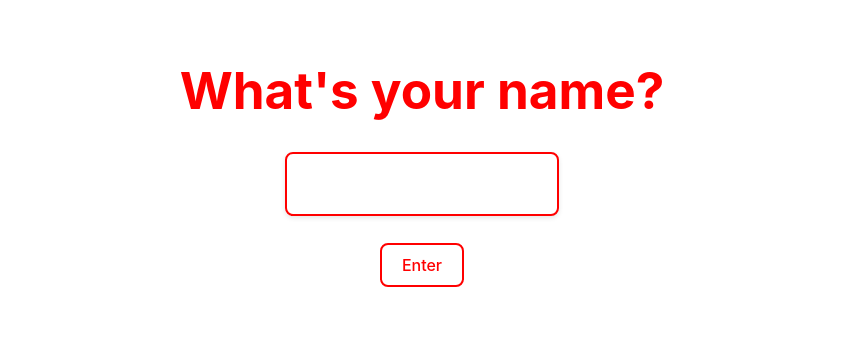
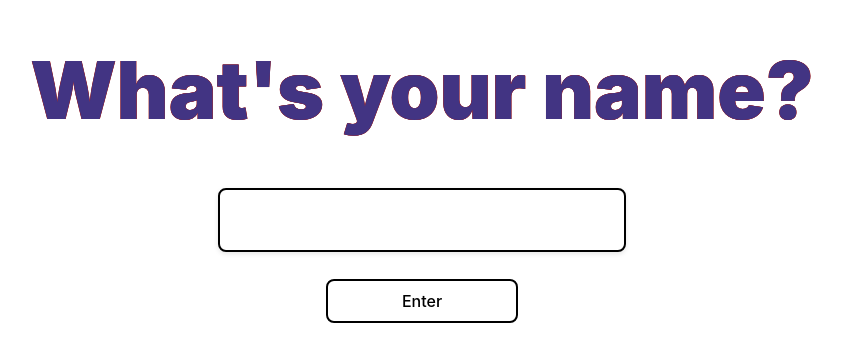
Before and after one commit to sbinkader/C.H.E.S, a React (Vite) app in the folder C.H.E.S/: page / in a window 1280 px wide. Shown: the part 229-590 px from the top of the page, without its empty margins (218-1060 px from the left). Built offline with nearby package versions, Linux system fonts and the light colour scheme.

Commit message:
Touch Ups, stylistic changes

```diff
--- a/C.H.E.S/src/App.jsx
+++ b/C.H.E.S/src/App.jsx
@@ -4,9 +4,12 @@ import Username from "./landingPage";
 import SelectTheTwo from "./Mode";
 import GamePage from "./gamepage";
 import { BrowserRouter, Routes, Route } from "react-router-dom";
+import { NameProvider } from "./NameContext";
+
 
 function App() {
   return (
+    <NameProvider>
     <BrowserRouter>
       <Routes>
         <Route path="/" element={<Username />} />
@@ -15,6 +18,7 @@ function App() {
         <Route path="/game/:mode" element={<GamePage />} />
       </Routes>
     </BrowserRouter>
+    </NameProvider>
   );
 }
 
--- a/C.H.E.S/src/Mode.jsx
+++ b/C.H.E.S/src/Mode.jsx
@@ -1,7 +1,12 @@
 import { useNavigate } from "react-router-dom";
+import { useName } from "./NameContext";
+import "./index.css";
+
 
 export default function SelectTheTwo() {
   const navigate = useNavigate();
+  const {userName} = useName();
+
   const containerStyle = {
     display: "flex",
     flexDirection: "column",
@@ -67,7 +72,7 @@ export default function SelectTheTwo() {
 
   return (
     <div style={containerStyle}>
-      <p style={textStyle}>Select the game mode you want to compete in:</p>
+      <p className="generalText">Hi {userName}, please select the game mode you want to compete in:</p>
 
       <div style={buttonContainerStyle}>
         <button style={rankedButtonStyle} onClick={goToTimed}>
--- /dev/null
+++ b/C.H.E.S/src/NameContext.jsx
@@ -0,0 +1,14 @@
+import { createContext, useState, useContext } from "react";
+
+const NameContext = createContext();
+
+export function NameProvider ({ children }) {
+    const [userName, setUserName] = useState("");
+    return (
+        <NameContext.Provider value={{ userName, setUserName }}>{children}</NameContext.Provider>
+    );
+}
+
+export function useName() {
+    return useContext(NameContext);
+}
--- a/C.H.E.S/src/gamepage.jsx
+++ b/C.H.E.S/src/gamepage.jsx
@@ -2,6 +2,8 @@ import { useState, useEffect } from "react";
 import { motion } from "framer-motion";
 import { useParams } from "react-router-dom";
 import PropTypes from "prop-types";
+import { useName } from "./NameContext";
+
 
 function GamePage() {
   const { mode } = useParams();
@@ -143,6 +145,7 @@ function GamePage() {
           width: "100vw",
           backgroundColor: "white",
         }}
+        className="generalTextGame"
       >
         <div
           style={{
@@ -216,6 +219,7 @@ function GamePage() {
           width: "100vw",
           backgroundColor: "white",
         }}
+        className="generalTextGame"
       >
         <h1>Game Over!</h1>
         <h2>Your score: {count}</h2>
@@ -233,8 +237,9 @@ function GamePage() {
             transition:
               "transform 0.2s ease-in-out, box-shadow 0.2s ease-in-out",
           }}
+          className="generalTextGame"
         >
-          Play again!
+          Play Again!
         </button>
       </div>
     );
--- a/C.H.E.S/src/index.css
+++ b/C.H.E.S/src/index.css
@@ -35,6 +35,21 @@ h1 {
   line-height: 1.1;
 }
 
+.generalText {
+    font-Size: 4rem;
+    font-weight: 900;
+    color: rgb(66, 52, 131);
+    margin-top: 54;
+    text-shadow:
+      -0.2px -0.2px 0.2px brown, 0.2px -0.2px 0.2px brown, -0.2px 0.2px 0.2px brown, 0.2px 0.2px 0.2px brown;
+}
+
+.generalTextGame {
+  color: rgb(66, 52, 131);
+  text-shadow:
+    -0.2px -0.2px 0.2px brown, 0.2px -0.2px 0.2px brown, -0.2px 0.2px 0.2px brown, 0.2px 0.2px 0.2px brown;
+}
+
 button {
   border-radius: 8px;
   border: 1.5px solid transparent;
--- a/C.H.E.S/src/landingPage.jsx
+++ b/C.H.E.S/src/landingPage.jsx
@@ -1,14 +1,17 @@
 import { useState } from "react";
 import { useNavigate } from "react-router-dom";
+import { useName } from "./NameContext";
+import "./index.css";
 
 export default function Username() {
   const [name, setName] = useState(""); // Local state for input
   const navigate = useNavigate();
+  const { setUserName } = useName(); // Access context function
 
   const handleSubmit = (e) => {
-    e.preventDefault(); // Prevent page reload
+    e.preventDefault();
     if (name.trim()) {
-      // Ensure name isn’t empty
+      setUserName(name);
       navigate("/mode");
     }
   };
@@ -24,8 +27,8 @@ export default function Username() {
       <div>
         <form onSubmit={handleSubmit}>
           <div>
-            <label htmlFor="name">
-              <h1 style={{ color: "#ff0000" }}>What&apos;s your name?</h1>
+            <label name="name">
+              <h1 style={{fontSize: "5rem" }}  className="generalText">What&apos;s your name?</h1>
             </label>
             <div>
               <input
@@ -36,17 +39,16 @@ export default function Username() {
                 onChange={(e) => setName(e.target.value)}
                 style={{
                   height: "40px",
-                  width: "250px",
+                  width: "30vw",
                   padding: "10px",
-                  border: "2px solid #ff0000",
+                  border: "2px solid black",
                   borderRadius: "8px",
                   boxShadow: "0 2px 5px rgba(0, 0, 0, 0.1)",
                   fontSize: "16px",
                   outline: "none",
                   transition: "border-color 0.3s ease",
                 }}
-                onFocus={(e) => (e.target.style.borderColor = "#ff5555")}
-                onBlur={(e) => (e.target.style.borderColor = "#ff0000")}
+
               />
             </div>
           </div>
@@ -55,23 +57,25 @@ export default function Username() {
             <button
               type="submit" // Trigger form submission
               style={{
-                color: "#ff0000",
+                color: "black",
                 backgroundColor: "transparent",
-                border: "2px solid #ff0000",
+                border: "2px solid black",
                 borderRadius: "8px",
                 padding: "10px 20px",
                 fontSize: "16px",
+                minWidth: "15vw",
+                width: "10vw",
                 cursor: "pointer",
                 transition: "all 0.3s ease",
                 outline: "none",
               }}
               onMouseOver={(e) => {
                 e.target.style.backgroundColor = "#ff000033"; // Light red hover
-                e.target.style.color = "#ff5555"; // Slightly lighter red text
+                e.target.style.color = "black"; // Slightly lighter red text
               }}
               onMouseOut={(e) => {
                 e.target.style.backgroundColor = "transparent";
-                e.target.style.color = "#ff0000";
+                e.target.style.color = "black";
               }}
               onFocus={(e) => {
                 e.target.style.boxShadow = "0 0 5px rgba(255, 0, 0, 0.5)"; // Focus glow
```
Also changed, not shown: 1 other file (tests, documents, lock files or other folders).
